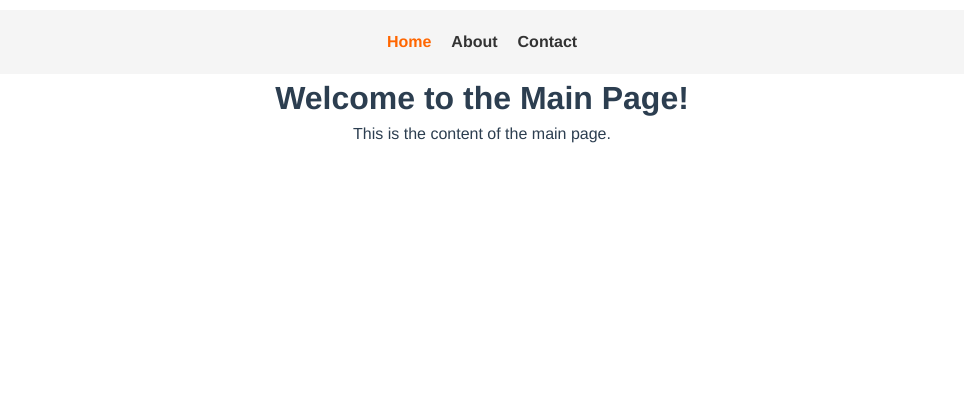
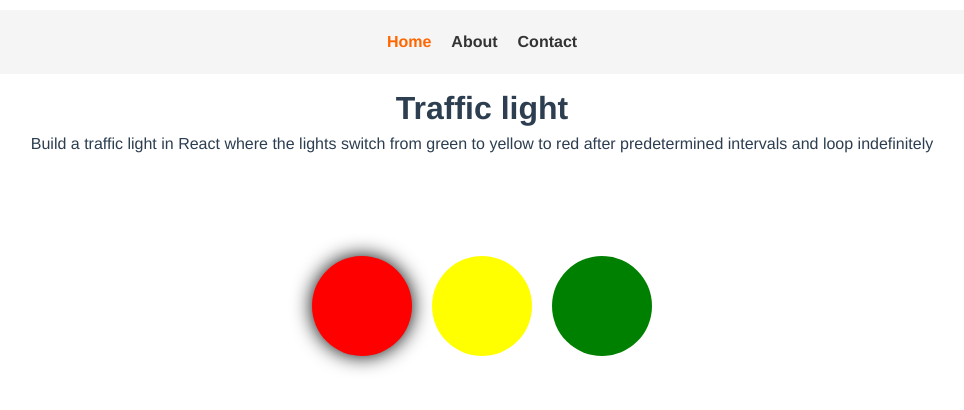
Before and after one commit to enzoimola/frontend-challenge_trajector, a Vue app: page / in a window 1280 px wide. Shown: the top 410 px of the page, without its empty margins (158-1122 px from the left). Built offline with nearby package versions, Linux system fonts and the light colour scheme.

Commit message:
Add traffic light on home page

```diff
--- a/src/components/pages/HomePage.vue
+++ b/src/components/pages/HomePage.vue
@@ -1,12 +1,13 @@
 <template>
-  <div class="home-container">
-    <div>
-      <div class="home-container__titles">
-        <h1>{{ title }}</h1>
-        <p>This is the content of the main page.</p>
-      </div>
 
 
+  <div class="container">
+    <h1>Traffic light</h1>
+    <p>Build a traffic light in React where the lights switch from green to yellow to red after predetermined intervals and loop indefinitely</p>
+    <div class="traffic-light">
+      <div class="red" :class="{ active: activeLight === 'red'}"></div>
+      <div class="yellow" :class="{ active: activeLight === 'yellow'}"></div>
+      <div class="green" :class="{ active: activeLight === 'green'}"></div>
     </div>
   </div>
 </template>
@@ -16,21 +17,75 @@ export default {
   name: 'home-page',
   data() {
     return {
-
+      activeLight: 'green'
     };
   },
+  mounted() {
+    this.onStartTrafficLight();
+  },
   methods: {
-  },
-  props: {
-    title: String
+    onStartTrafficLight () {
+      setInterval(() => {
+        switch (this.activeLight) {
+          case "green":
+            this.activeLight = 'yellow';
+            setTimeout(() => {
+                  this.activeLight = 'red';
+                }, 500)
+            break;
+          case 'yellow':
+            this.activeLight = 'red';
+            setTimeout(() => {
+              this.activeLight = 'green';
+            }, 4000)
+                break;
+          case 'red':
+            this.activeLight = 'green';
+            setTimeout(() => {
+              this.activeLight = 'yellow';
+            }, 3000)
+            break;
+        }
+      }, 3000)
+    }
   },
 };
 </script>
 
 <style scoped>
 
-.home-container__titles {
+.container {
+  padding: 10px;
   text-align: center;
 }
 
+.traffic-light {
+  display: flex;
+  justify-content: center;
+  align-items: center;
+  height: 300px;
+}
+
+.traffic-light div {
+  width: 100px;
+  height: 100px;
+  border-radius: 50%;
+  margin: 10px;
+}
+
+.active {
+  box-shadow: 0 0 20px rgba(0 0.5 0)
+}
+
+.red {
+  background-color: red;
+}
+
+.yellow {
+  background-color: yellow;
+}
+
+.green {
+  background-color: green;
+}
 </style>
```
